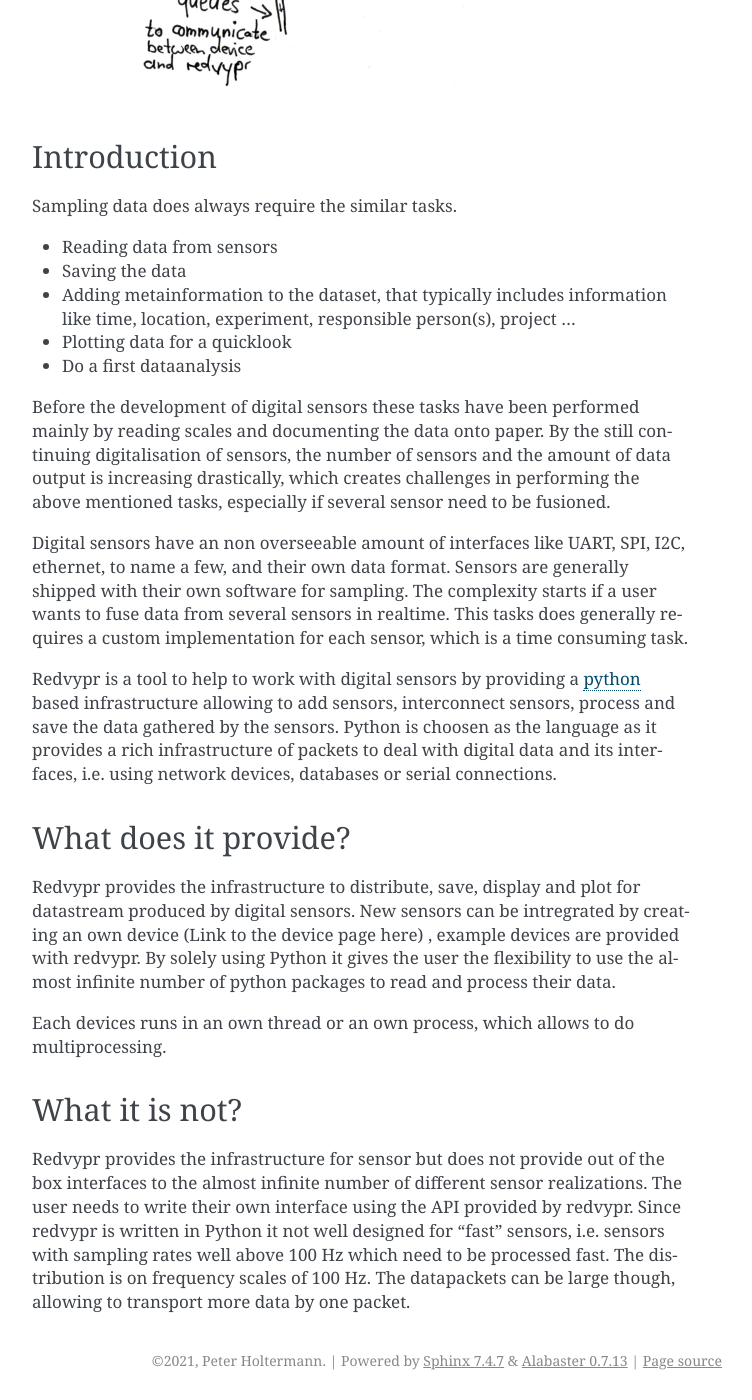
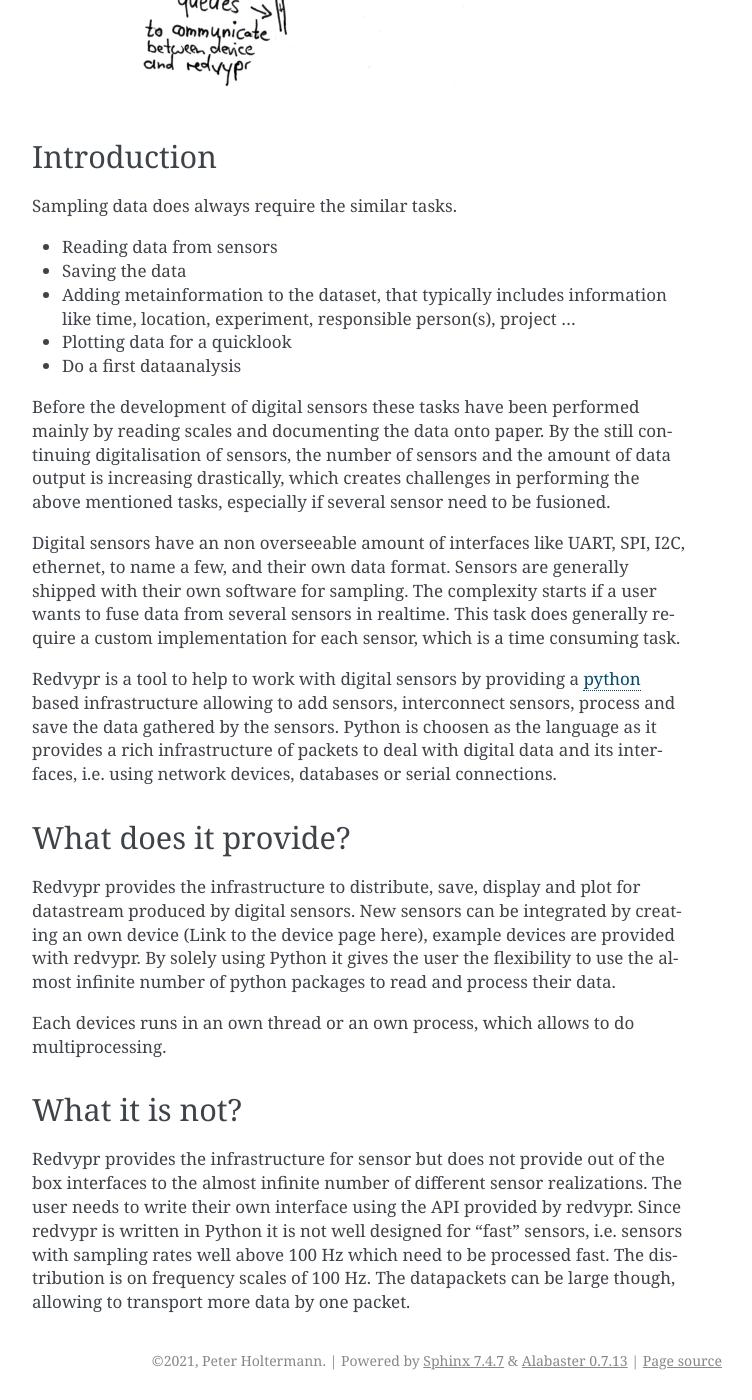
Before and after one commit to redvypr/redvypr, a Sphinx documentation site: the page built from doc/source/redvypr.rst, in a window 1280 px wide and 1400 px high, scrolled down 1075 px. Shown: the whole window, without its empty margins (388-1140 px from the left). Built offline with Sphinx 7.4.7, drawn with Linux system fonts in a browser that asks for light colours.

Commit message:
some typos
Former-commit-id: fc48cd54adb40e9b54be9d64aeddc242b4c20f89

```diff
--- a/doc/source/redvypr.rst
+++ b/doc/source/redvypr.rst
@@ -30,12 +30,11 @@
 challenges in performing the above mentioned tasks, especially if
 several sensor need to be fusioned.
 
-
 Digital sensors have an non overseeable amount of interfaces like
 UART, SPI, I2C, ethernet, to name a few, and their own data
 format. Sensors are generally shipped with their own software for
 sampling. The complexity starts if a user wants to fuse data from
-several sensors in realtime. This tasks does generally requires a
+several sensors in realtime. This task does generally require a
 custom implementation for each sensor, which is a time consuming task.
 
 Redvypr is a tool to help to work with digital sensors by providing a
@@ -51,7 +50,7 @@
 
 Redvypr provides the infrastructure to distribute, save, display and
 plot for datastream produced by digital sensors. New sensors can be
-intregrated by creating an own device (Link to the device page here) ,
+integrated by creating an own device (Link to the device page here),
 example devices are provided with redvypr. By solely using Python it
 gives the user the flexibility to use the almost infinite number of
 python packages to read and process their data.
@@ -66,7 +65,7 @@
 Redvypr provides the infrastructure for sensor but does not provide
 out of the box interfaces to the almost infinite number of different
 sensor realizations. The user needs to write their own interface using
-the API provided by redvypr. Since redvypr is written in Python it not
+the API provided by redvypr. Since redvypr is written in Python it is not
 well designed for "fast" sensors, i.e. sensors with sampling rates
 well above 100 Hz which need to be processed fast. The distribution is
 on frequency scales of 100 Hz. The datapackets can be large though,
```
